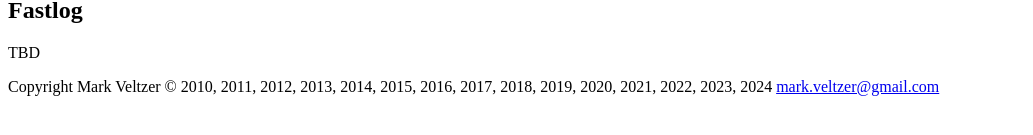
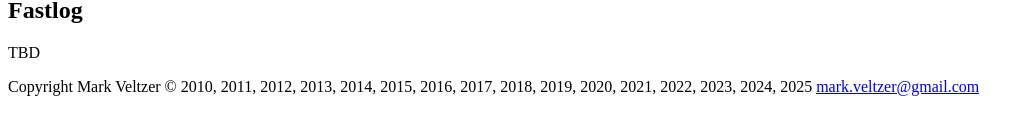
Before and after one commit to veltzer/fastlog, a plain HTML site: page docs/index.html in a window 1280 px wide. Shown: the part 121-256 px from the top of the page, without its empty margins (0-1033 px from the left). Drawn offline with Linux system fonts and the light colour scheme.

Commit message:
no commit message given

```diff
--- a/docs/index.html
+++ b/docs/index.html
@@ -36,7 +36,7 @@ It gives you an API to clear the log so that it doesn"t become congested.
 		TBD
 		</p>
 		<p>
-			Copyright Mark Veltzer © 2010, 2011, 2012, 2013, 2014, 2015, 2016, 2017, 2018, 2019, 2020, 2021, 2022, 2023, 2024
+			Copyright Mark Veltzer © 2010, 2011, 2012, 2013, 2014, 2015, 2016, 2017, 2018, 2019, 2020, 2021, 2022, 2023, 2024, 2025
 			<a href="mailto:mark.veltzer@gmail.com">mark.veltzer@gmail.com</a>
 		</p>
 	</body>
```
Also changed, not shown: 1 other file.
